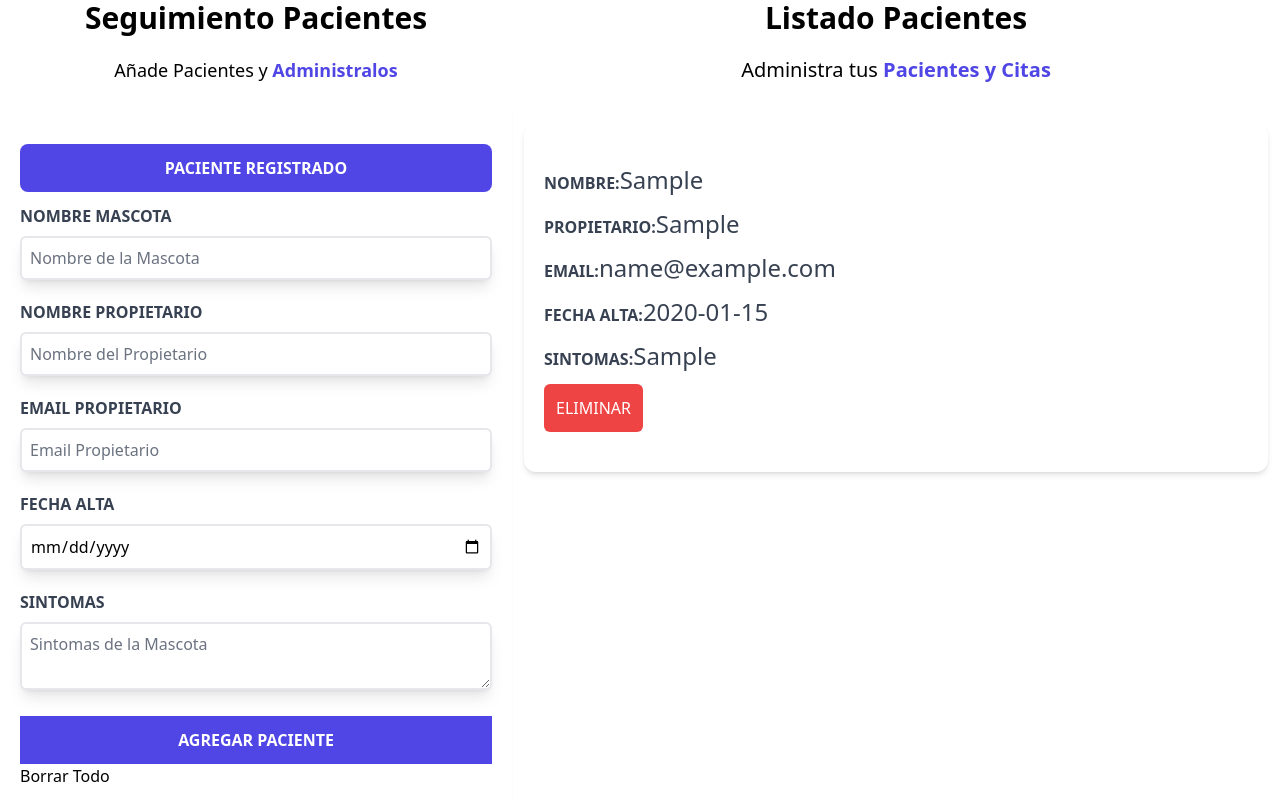
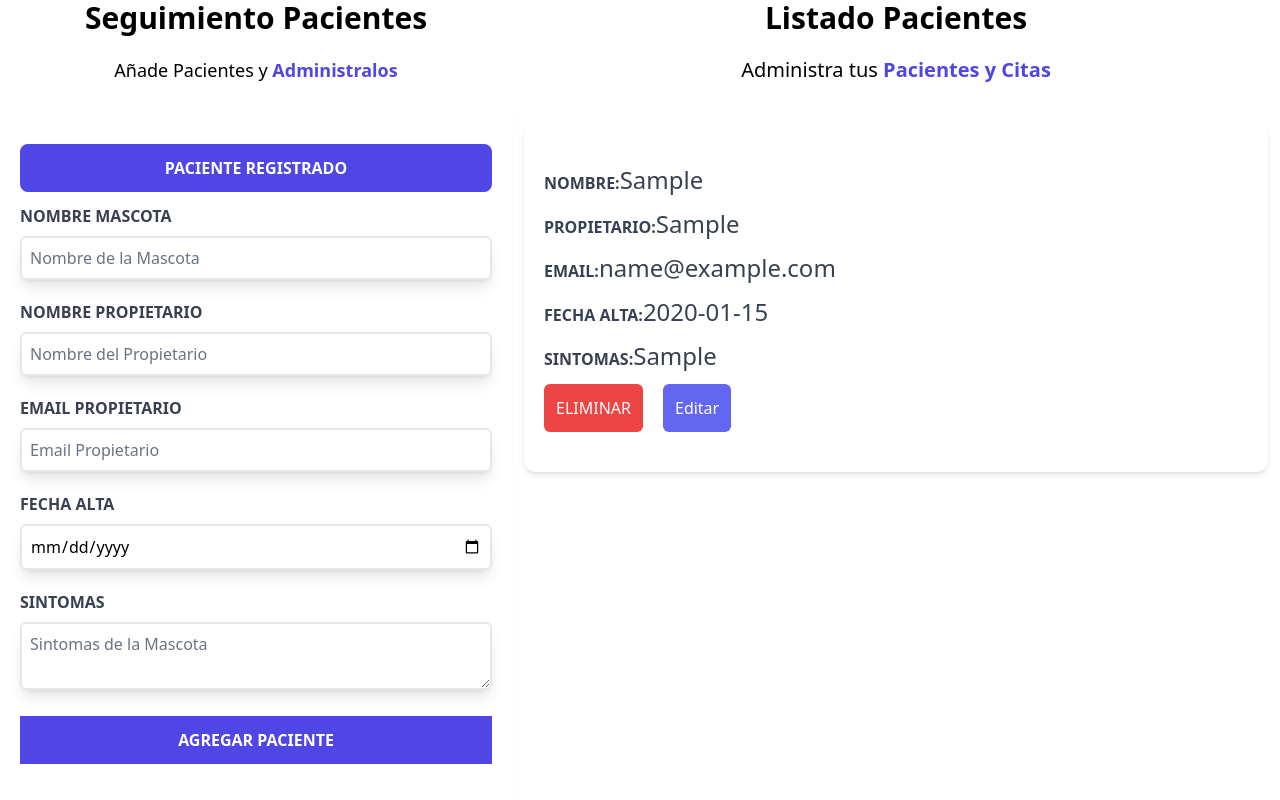
Before and after one commit to Boli27/VeterinariaReact, a React (Vite) app: page / in a window 1280 px wide. Both pictures are taken after typing "Sample", "Sample", "name@example.com", "2020-01-15", "Sample" into the empty fields and a click on the input "Agregar Paciente". Shown: the part 224-1024 px from the top of the page. Built offline with nearby package versions, Linux system fonts and the light colour scheme.

Commit message:
Creacion de el boton modificar y modificacion de las id con random

```diff
--- a/src/App.jsx
+++ b/src/App.jsx
@@ -9,13 +9,11 @@ function App() {
     JSON.parse(localStorage.getItem("pacientes")) || []
   )
 
+  const [paciente, setPaciente] = useState({})
+  const [editanto, setEditando] = useState(false)
+
   const guardar = () => {
     localStorage.setItem("pacientes", JSON.stringify(pacientes))
-  }
-
-  const borrarLocal = ()=>{
-    localStorage.removeItem("pacientes")
-    setPacientes([]);
   }
 
   useEffect(() => {
@@ -27,8 +25,13 @@ function App() {
       <Header />
 
       <div className="mt-12 md:flex">
-        <Formulario pacientes={pacientes} setPacientes={setPacientes} borrarLocal={borrarLocal}/>
-        <ListadoPacientes pacientes={pacientes} setPacientes={setPacientes}/>
+        <Formulario
+        pacientes={pacientes} setPacientes={setPacientes}
+        paciente={paciente}/>
+        <ListadoPacientes
+        pacientes={pacientes} setPacientes={setPacientes}
+        setPaciente={setPaciente} setEditando={setEditando}
+        />
       </div>
 
     </div>
--- a/src/components/Formulario.jsx
+++ b/src/components/Formulario.jsx
@@ -1,14 +1,32 @@
-import { useState } from "react"
+import { useEffect, useState } from "react"
 import Alerta from "./Alerta";
+import Paciente from "./Paciente";
 
-const Formulario = ({ pacientes, setPacientes, borrarLocal}) => {
+const Formulario = ({ pacientes, setPacientes, paciente}) => {
 
     const [nombre, setNombre] = useState("");
     const [propietario, setPropietario] = useState("");
     const [email, setEmail] = useState("");
     const [alta, setAlta] = useState("");
     const [sintomas, setSintomas] = useState("");
-    const [alerta, setAlerta] = useState({})
+    const [alerta, setAlerta] = useState({});
+
+    useEffect(()=>{
+
+        if(Object.keys(paciente).length !==0){
+            setNombre(paciente.nombre)
+            setPropietario(paciente.propietario)
+            setEmail(paciente.email)
+            setAlta(paciente.alta)
+            setSintomas(paciente.sintomas)
+        }
+
+    },[paciente])
+
+    const generarid=()=>{
+        return Math.random().toString(32).substring(2);
+    }
+
 
     const handleSubmit = (e) => {
         e.preventDefault();
@@ -25,16 +43,19 @@ const Formulario = ({ pacientes, setPacientes, borrarLocal}) => {
             mensaje: "Paciente registrado"
         })
 
+
+        const nuevoPaciente={
+            nombre,
+            propietario,
+            email,
+            alta,
+            sintomas,
+            id:generarid()
+        }
         setPacientes(
             [
                 ...pacientes,
-                {
-                    nombre,
-                    propietario,
-                    email,
-                    alta,
-                    sintomas
-                }
+                nuevoPaciente
             ]
         )
 
@@ -43,6 +64,10 @@ const Formulario = ({ pacientes, setPacientes, borrarLocal}) => {
         setEmail("")
         setAlta("")
         setSintomas("")
+
+        setTimeout(()=>{
+            setAlerta({})
+        },3000)
     }
 
     const { mensaje } = alerta;
@@ -93,7 +118,6 @@ const Formulario = ({ pacientes, setPacientes, borrarLocal}) => {
                 <input type="submit" className="bg-indigo-600 w-full p-3 text-white uppercase font-bold hover:bg-indigo-700 hover:cursor-pointer transition-all" value="Agregar Paciente" />
 
 
-                <input type="button" value="Borrar Todo" onClick={borrarLocal} />
             </form>
 
         </div>
--- a/src/components/ListadoPacientes.jsx
+++ b/src/components/ListadoPacientes.jsx
@@ -1,6 +1,6 @@
 import Paciente from "./Paciente";
 
-const ListadoPacientes = ({ pacientes, setPacientes }) => {
+const ListadoPacientes = ({ pacientes, setPacientes, setPaciente, setEditando}) => {
     return (
         <div className="md:w-1/2 lg:w-3/5 md:h-screen overflow-y-scroll">
             <h2 className="font-black text-3xl text-center">Listado Pacientes</h2>
@@ -11,12 +11,15 @@ const ListadoPacientes = ({ pacientes, setPacientes }) => {
                     <div className="bg-red-500 p-5 text-center mt-2 ml-10 rounded-xl">
                         <p className="text-white text-xl uppercase">Aún no hay pacientes registrados</p>
                     </div> :
-                    pacientes.map((paciente, index) => (
+                    pacientes.map((paciente) => (
                         <Paciente
-                            key={index}
-                            paciente={{ ...paciente, id: index }}
+                            key={paciente.id}
+                            paciente={paciente}
                             pacientes={pacientes}
                             setPacientes={setPacientes}
+                            setEditando={setEditando}
+                            setPaciente={setPaciente}
+
                         />
                     ))
             }
--- a/src/components/Paciente.jsx
+++ b/src/components/Paciente.jsx
@@ -1,9 +1,9 @@
-const Paciente = ({ paciente, pacientes, setPacientes }) => {
+const Paciente = ({ paciente, pacientes, setPacientes, setEditando, setPaciente }) => {
 
     const { nombre, propietario, email, alta, sintomas, id } = paciente
 
     const eliminarPaciente = (id) => {
-        const pacientesActualizados = pacientes.filter((pacienteState, index) => index !== id);
+        const pacientesActualizados = pacientes.filter((pacienteState, index) => pacienteState.id !== id);
 
         setPacientes(pacientesActualizados)
     }
@@ -25,8 +25,22 @@ const Paciente = ({ paciente, pacientes, setPacientes }) => {
             <p className="font-bold mb-3 text-gray-700 uppercase">Sintomas:
                 <span className="text-2xl font-normal normal-case">{sintomas}</span>
             </p>
+            <div className="flex gap-5">
+            <button type="button"
+            className="bg-red-500 p-3
+            text-white rounded-md
+            uppercase hover:bg-red-600" onClick={() => { eliminarPaciente(id) }}>Eliminar</button>
+            <button type="button"
+            className="bg-indigo-500 p-3
+            text-white rounded-md u
+            ppercase
+            hover:bg-indigo-600"
+            onClick={()=> {
+                setEditando(true)
+                setPaciente(paciente)
+            }}>Editar</button>
+            </div>
 
-            <button type="button" className="bg-red-500 p-3 text-white rounded-md uppercase hover:bg-red-600" onClick={() => { eliminarPaciente(id) }}>Eliminar</button>
         </div>
     )
 }
```
